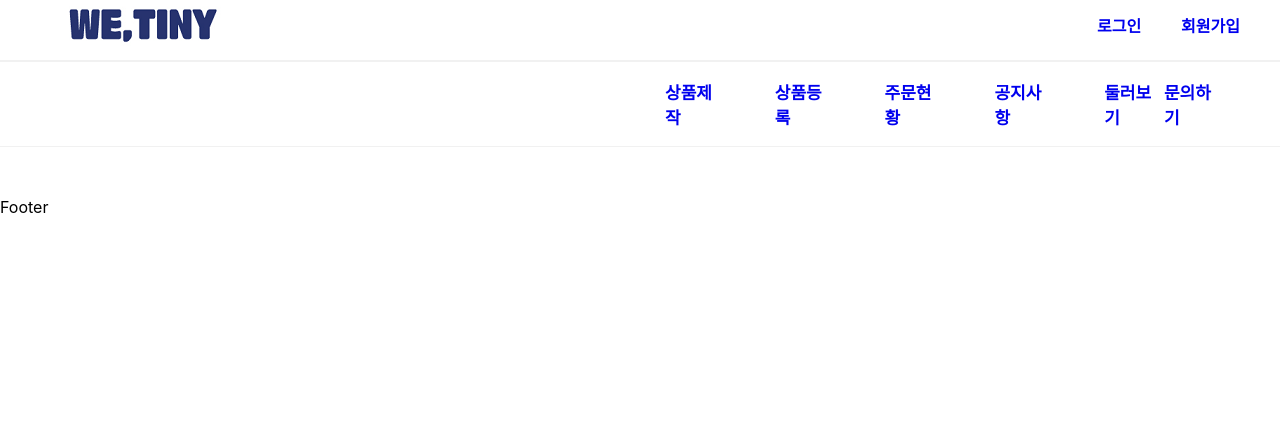
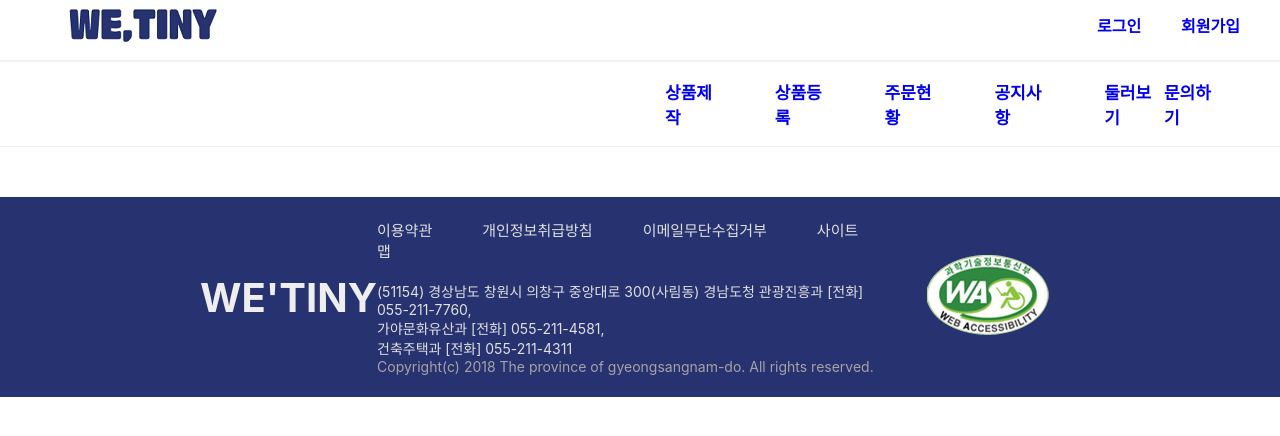
Before and after one commit to HHyeonYoungPark/Goods_Project, a React (Create React App) app in the folder seller/client/: page / in a window 1280 px wide. Shown: the top 436 px of the page. Built offline with nearby package versions, Linux system fonts and the light colour scheme.

Commit message:
로그인시 기능작동, 임시footer

```diff
--- a/seller/client/src/App.css
+++ b/seller/client/src/App.css
@@ -15,3 +15,27 @@
   outline: 0;
   background-color: transparent;
 }
+
+/*여기서부터 NotFound*******************************************************/
+.notfount {
+  height: 400px;
+  width: 1280px;
+  text-align: center;
+}
+
+.notfount h1 {
+  margin: 30px 0;
+}
+
+.notfount img {
+  width: 100px;
+  margin-bottom: 50px;
+}
+
+.tomain {
+  border: 1px solid #c1c1c1;
+  background-color: #fff;
+  cursor: pointer;
+  font-size: 15px;
+  padding: 7px 20px;
+}
--- /dev/null
+++ b/seller/client/src/components/css/layout/Footer.css
@@ -0,0 +1,36 @@
+.footer-wrap {
+  background-color: #273270;
+  height: 200px;
+  display: flex;
+  justify-content: space-between;
+  align-items: center;
+  padding: 0 200px;
+}
+
+.footer-left .logo {
+  font-size: 40px;
+  color: #eee;
+}
+
+.coryright-info {
+  padding-bottom: 20px;
+}
+
+.coryright-info a {
+  color: #e1e1e1;
+  font-size: 15px;
+  margin-right: 50px;
+}
+
+.coryright-info a:hover {
+  color: steelblue;
+}
+
+.coryright-addr p {
+  color: #e1e1e1;
+  font-size: 14px;
+}
+
+.footer-right {
+  padding: 0 28px;
+}
--- a/seller/client/src/components/layout/Footer.js
+++ b/seller/client/src/components/layout/Footer.js
@@ -1,7 +1,43 @@
 import React from "react";
+import { Link } from "react-router-dom";
+import footerLogo from "../images/footerLogo.png";
+import "../css/layout/Footer.css";
 
 function Footer() {
-  return <div>Footer</div>;
+  return (
+    <footer className="footer-wrap">
+      <div className="footer-left">
+        <h1>
+          <Link to="/" className="logo">
+            WE'TINY
+          </Link>
+        </h1>
+      </div>
+      <div className="footer-center">
+        <div className="coryright-info">
+          <Link>이용약관</Link>
+          <Link>개인정보취급방침</Link>
+          <Link>이메일무단수집거부</Link>
+          <Link>사이트맵</Link>
+        </div>
+        <div className="coryright-addr">
+          <p>
+            (51154) 경상남도 창원시 의창구 중앙대로 300(사림동) 경남도청
+            관광진흥과 [전화] 055-211-7760,
+          </p>
+          <p>가야문화유산과 [전화] 055-211-4581,</p>
+          <p>건축주택과 [전화] 055-211-4311</p>
+          <p style={{ color: "#a7a2a4" }}>
+            Copyright(c) 2018 The province of gyeongsangnam-do. All rights
+            reserved.
+          </p>
+        </div>
+      </div>
+      <div className="footer-right">
+        <img src={footerLogo} alt={footerLogo} />
+      </div>
+    </footer>
+  );
 }
 
 export default Footer;
```
Also changed, not shown: seller/client/src/components/images/footerLogo.png (added).
